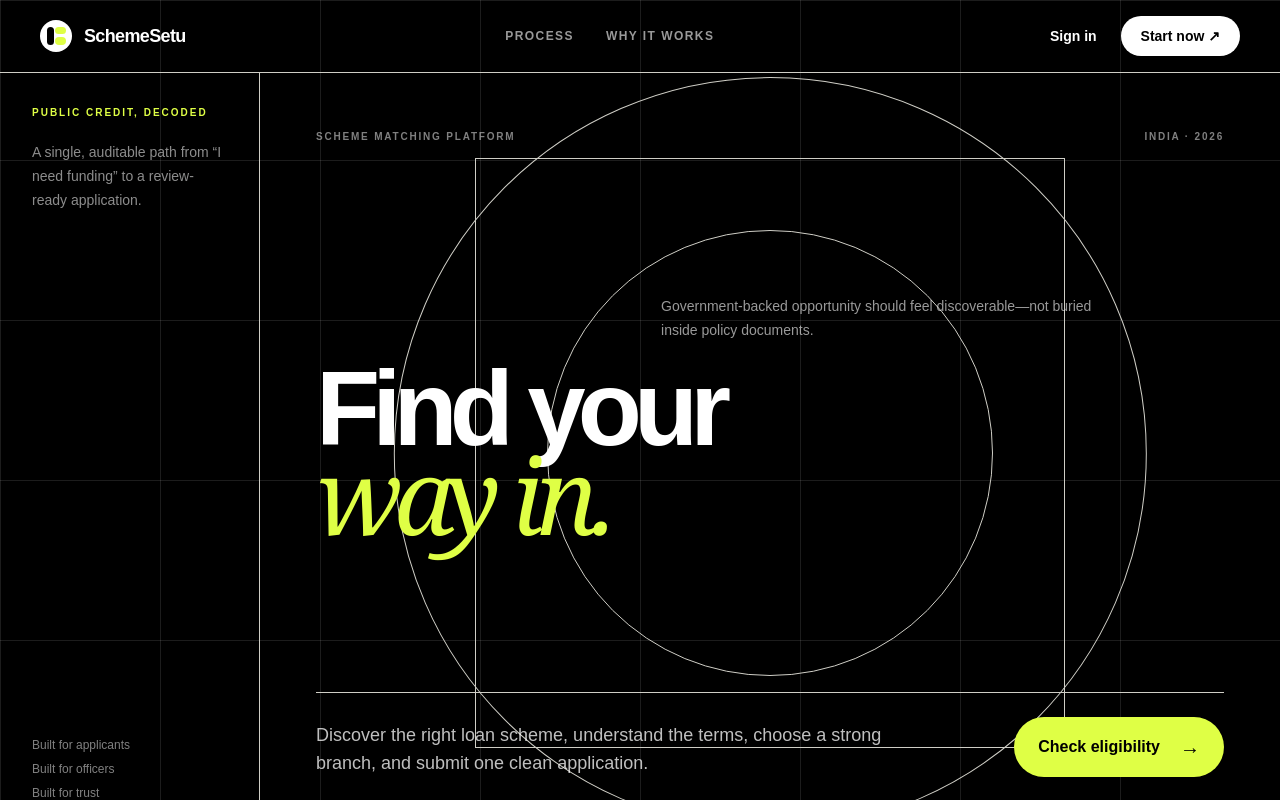
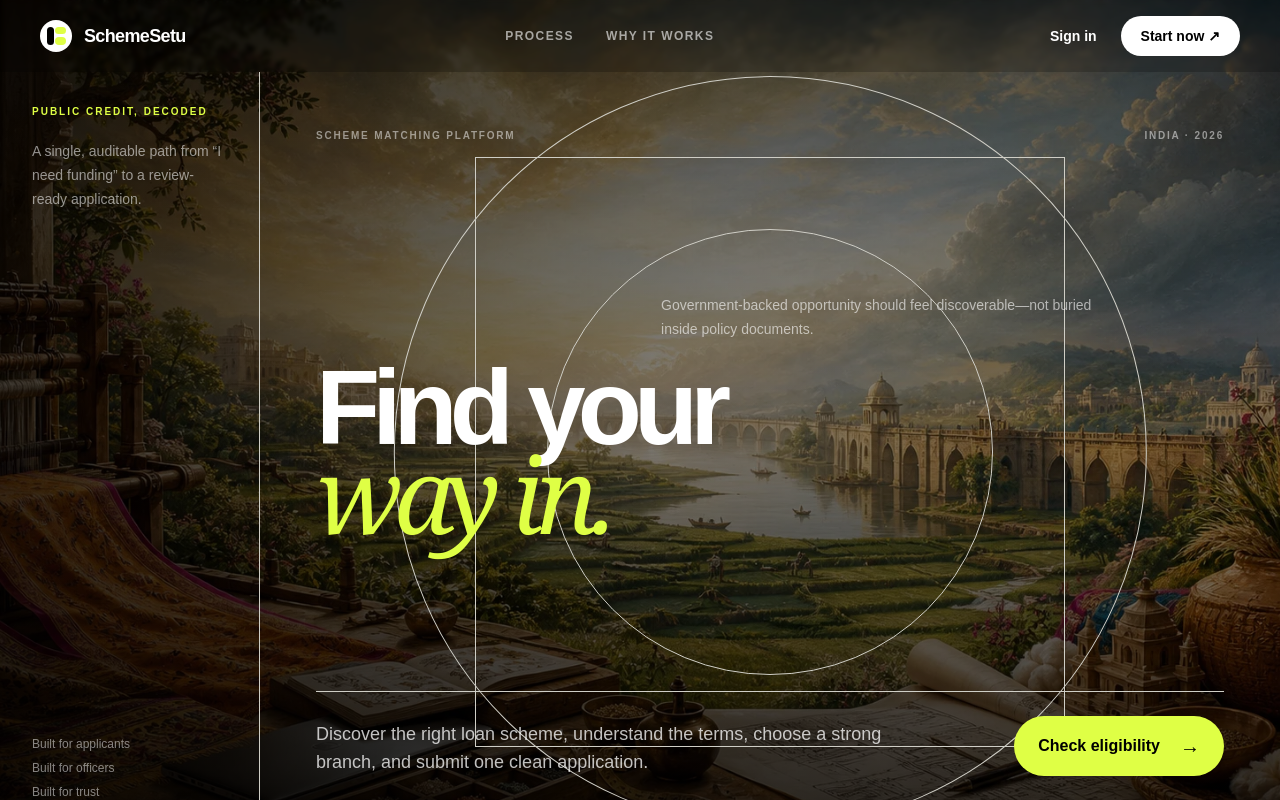
Before and after one commit to akshatXD-hash/sih-2026-website, a Next.js app: page / in a window 1280 px wide. Shown: the top 800 px of the page. Built offline with nearby package versions, Linux system fonts and the light colour scheme.

Commit message:
Set the new artwork behind the hero

```diff
--- a/src/app/page.tsx
+++ b/src/app/page.tsx
@@ -17,8 +17,11 @@ const signals = [
 export default function HomePage() {
   return (
     <main className="overflow-hidden bg-[#f1f0eb]">
-      <section className="editorial-grid relative min-h-screen overflow-hidden bg-black text-white">
-        <header className="relative z-20 flex items-center justify-between border-b border-white/20 px-5 py-4 sm:px-8 lg:px-10">
+      <section className="relative min-h-screen overflow-hidden bg-black text-white">
+        <div aria-hidden="true" className="absolute inset-0 bg-cover bg-center" style={{ backgroundImage: "url('/images/scheme-setu-hero.webp')" }} />
+        <div aria-hidden="true" className="absolute inset-0 bg-gradient-to-r from-black/75 via-black/50 to-black/35" />
+        <div aria-hidden="true" className="absolute inset-0 bg-gradient-to-t from-black/65 via-transparent to-black/25" />
+        <header className="relative z-20 flex items-center justify-between bg-black/20 px-5 py-4 backdrop-blur-[2px] sm:px-8 lg:px-10">
           <BrandMark inverse />
           <div className="hidden items-center gap-8 text-xs font-bold uppercase tracking-[0.12em] md:flex">
             <a className="text-white/60 hover:text-white" href="#process">Process</a>
```
